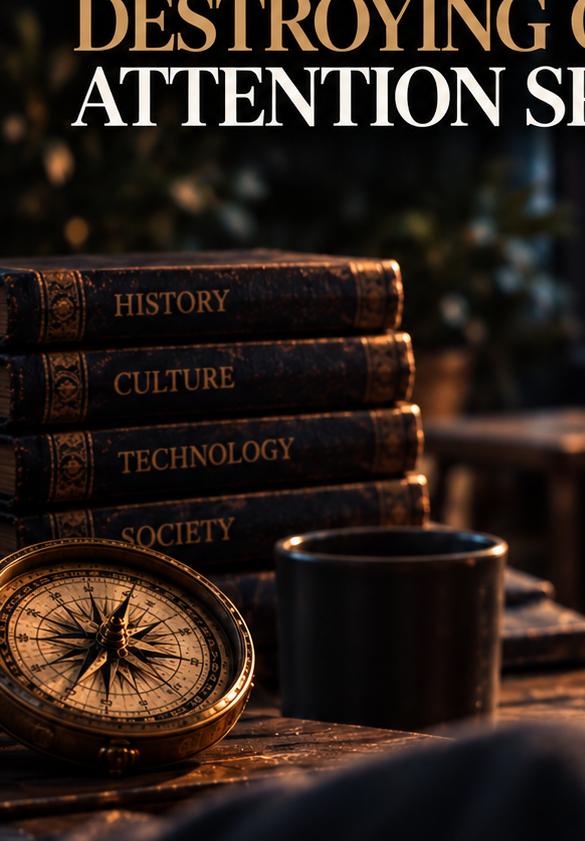
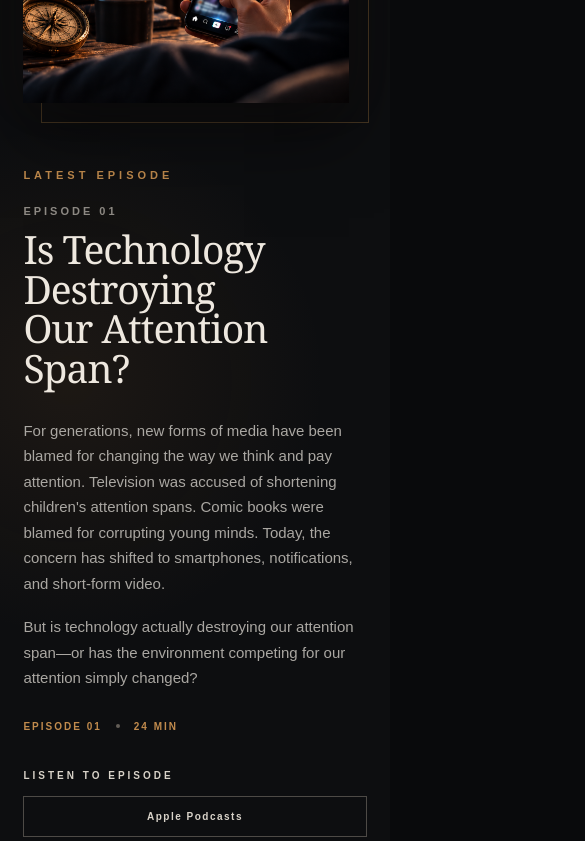
Before and after one commit to RyanTCT/the-comparative-truth, a Next.js app: page / in a window 390 px wide. Shown: the part 1156-1997 px from the top of the page, 585 px wide, since content can reach past the window. Built offline with nearby package versions, Linux system fonts and the light colour scheme.

Commit message:
Change background image and enhance mobile styles
Updated background images and adjusted styles for latest episode section and mobile responsiveness.

```diff
--- a/app/globals.css
+++ b/app/globals.css
@@ -82,7 +82,7 @@ a {
       rgba(5, 7, 9, 0.76) 68%,
       rgba(5, 7, 9, 0.94) 100%
     ),
-    url("/background.png");
+    url("/TCT-Hero.png");
 
   background-size: cover;
   background-position: center;
@@ -185,6 +185,210 @@ a {
 
 
 /* =========================
+   LATEST EPISODE
+   ========================= */
+
+.latest-episode {
+  position: relative;
+  overflow: hidden;
+
+  padding: 125px 8%;
+
+  border-top: 1px solid #292929;
+
+  background:
+    radial-gradient(
+      circle at 18% 50%,
+      rgba(166, 109, 54, 0.10),
+      transparent 34%
+    ),
+    #0d0e10;
+}
+
+.episode-container {
+  width: 100%;
+  max-width: 1450px;
+
+  margin: 0 auto;
+
+  display: grid;
+  grid-template-columns: minmax(340px, 0.9fr) minmax(440px, 1.1fr);
+
+  gap: clamp(60px, 8vw, 130px);
+
+  align-items: center;
+}
+
+.episode-artwork {
+  position: relative;
+}
+
+.episode-artwork::before {
+  content: "";
+
+  position: absolute;
+  top: 22px;
+  left: 22px;
+
+  width: 100%;
+  height: 100%;
+
+  border: 1px solid rgba(193, 139, 77, 0.32);
+
+  z-index: 0;
+}
+
+.episode-artwork img {
+  position: relative;
+  z-index: 1;
+
+  display: block;
+
+  width: 100%;
+  height: auto;
+
+  box-shadow:
+    0 30px 70px rgba(0, 0, 0, 0.5),
+    0 0 50px rgba(166, 109, 54, 0.06);
+}
+
+.episode-content {
+  max-width: 700px;
+}
+
+.episode-number {
+  margin: 24px 0 12px;
+
+  color: #8e8a84;
+
+  font-size: 11px;
+  font-weight: 700;
+
+  letter-spacing: 3px;
+}
+
+.episode-content h2 {
+  margin: 0 0 30px;
+
+  font-family: Georgia, "Times New Roman", serif;
+
+  font-size: clamp(42px, 4.5vw, 72px);
+  font-weight: 400;
+
+  line-height: 1.02;
+  letter-spacing: -2px;
+
+  color: #eee8df;
+}
+
+.episode-description {
+  max-width: 650px;
+
+  margin: 0 0 18px;
+
+  color: #aaa7a2;
+
+  font-size: 16px;
+  line-height: 1.75;
+}
+
+.episode-meta {
+  display: flex;
+  align-items: center;
+
+  gap: 14px;
+
+  margin-top: 30px;
+
+  color: #c18b4d;
+
+  font-size: 10px;
+  font-weight: 700;
+
+  letter-spacing: 2px;
+}
+
+.meta-divider {
+  display: block;
+
+  width: 4px;
+  height: 4px;
+
+  border-radius: 50%;
+
+  background: #625d57;
+}
+
+.listen-area {
+  margin-top: 38px;
+}
+
+.listen-label {
+  margin: 0 0 15px;
+
+  color: #d8d2c8;
+
+  font-size: 10px;
+  font-weight: 700;
+
+  letter-spacing: 3px;
+}
+
+.platform-buttons {
+  display: flex;
+  flex-wrap: wrap;
+
+  gap: 10px;
+}
+
+.platform-button {
+  padding: 13px 18px;
+
+  border: 1px solid #4d4a46;
+
+  color: #d8d2c8;
+
+  font-size: 10px;
+  font-weight: 700;
+
+  letter-spacing: 1.5px;
+
+  transition:
+    border-color 0.2s ease,
+    color 0.2s ease,
+    background 0.2s ease;
+}
+
+.platform-button:hover {
+  border-color: #c18b4d;
+
+  background: rgba(193, 139, 77, 0.08);
+
+  color: #c18b4d;
+}
+
+.research-link {
+  display: inline-block;
+
+  margin-top: 30px;
+
+  color: #c18b4d;
+
+  font-size: 11px;
+  font-weight: 700;
+
+  text-transform: uppercase;
+  letter-spacing: 2px;
+
+  transition: color 0.2s ease;
+}
+
+.research-link:hover {
+  color: #e0ad70;
+}
+
+
+/* =========================
    GENERAL SECTIONS
    ========================= */
 
@@ -211,21 +415,6 @@ a {
   color: #aaa7a2;
   font-size: 18px;
   line-height: 1.8;
-}
-
-
-/* =========================
-   EPISODES
-   ========================= */
-
-.episodes {
-  background:
-    linear-gradient(
-      90deg,
-      rgba(156, 100, 45, 0.08),
-      transparent 45%
-    ),
-    #0d0e10;
 }
 
 
@@ -339,13 +528,13 @@ footer p {
         180deg,
         rgba(9, 10, 12, 0.00) 0%,
         rgba(9, 10, 12, 0.03) 22%,
-        rgba(9, 10, 12, 0.18) 34%,
-        rgba(9, 10, 12, 0.65) 46%,
-        rgba(9, 10, 12, 0.95) 58%,
+        rgba(9, 10, 12, 0.25) 34%,
+        rgba(9, 10, 12, 0.72) 46%,
+        rgba(9, 10, 12, 0.96) 58%,
         #090a0c 70%,
         #090a0c 100%
       ),
-      url("/background.png");
+      url("/TCT-Hero.png");
 
     background-size:
       100% 100%,
@@ -374,14 +563,19 @@ footer p {
     font-weight: 700;
     letter-spacing: 3px;
 
-  padding: 6px 10px;
+    padding: 7px 18px 7px 0;
     margin-bottom: 4px;
 
-  background: rgba(9, 10, 12, 0.68);
-  backdrop-filter: blur(3px);
-  -webkit-backdrop-filter: blur(3px);
+    background: linear-gradient(
+      90deg,
+      rgba(9, 10, 12, 0.88) 0%,
+      rgba(9, 10, 12, 0.62) 65%,
+      transparent 100%
+    );
 
-  text-shadow: 0 2px 8px rgba(0, 0, 0, 0.9);
+    text-shadow:
+      0 2px 6px rgba(0, 0, 0, 1),
+      0 0 12px rgba(0, 0, 0, 0.9);
   }
 
   .hero h1 {
@@ -409,6 +603,37 @@ footer p {
     justify-content: flex-start;
     flex-wrap: wrap;
   }
+
+
+  /* MOBILE EPISODE */
+
+  .latest-episode {
+    padding: 90px 7%;
+  }
+
+  .episode-container {
+    grid-template-columns: 1fr;
+
+    gap: 65px;
+
+    max-width: 650px;
+  }
+
+  .episode-artwork {
+    width: calc(100% - 18px);
+  }
+
+  .episode-artwork::before {
+    top: 18px;
+    left: 18px;
+  }
+
+  .episode-content h2 {
+    font-size: clamp(40px, 9vw, 60px);
+  }
+
+
+  /* GENERAL MOBILE SECTIONS */
 
   .section {
     padding: 90px 8%;
@@ -461,4 +686,35 @@ footer p {
     padding: 14px 18px;
     font-size: 10px;
   }
+
+
+  /* SMALL PHONE EPISODE */
+
+  .latest-episode {
+    padding: 75px 6%;
   }
+
+  .episode-container {
+    gap: 55px;
+  }
+
+  .episode-content h2 {
+    font-size: 39px;
+    letter-spacing: -1px;
+  }
+
+  .episode-description {
+    font-size: 15px;
+    line-height: 1.7;
+  }
+
+  .platform-buttons {
+    flex-direction: column;
+    align-items: stretch;
+  }
+
+  .platform-button {
+    text-align: center;
+    padding: 14px 16px;
+  }
+}
```
Lines whose indentation alone changed are shown as unchanged.
